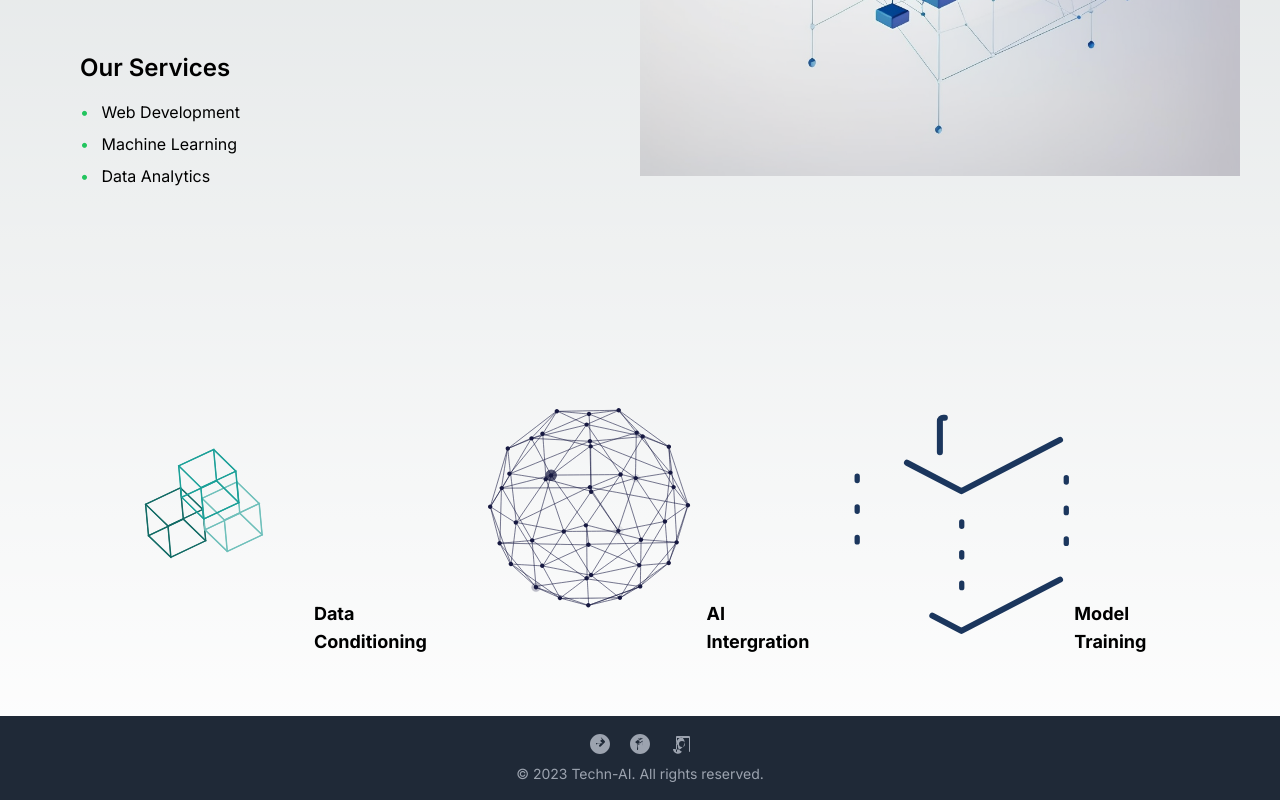
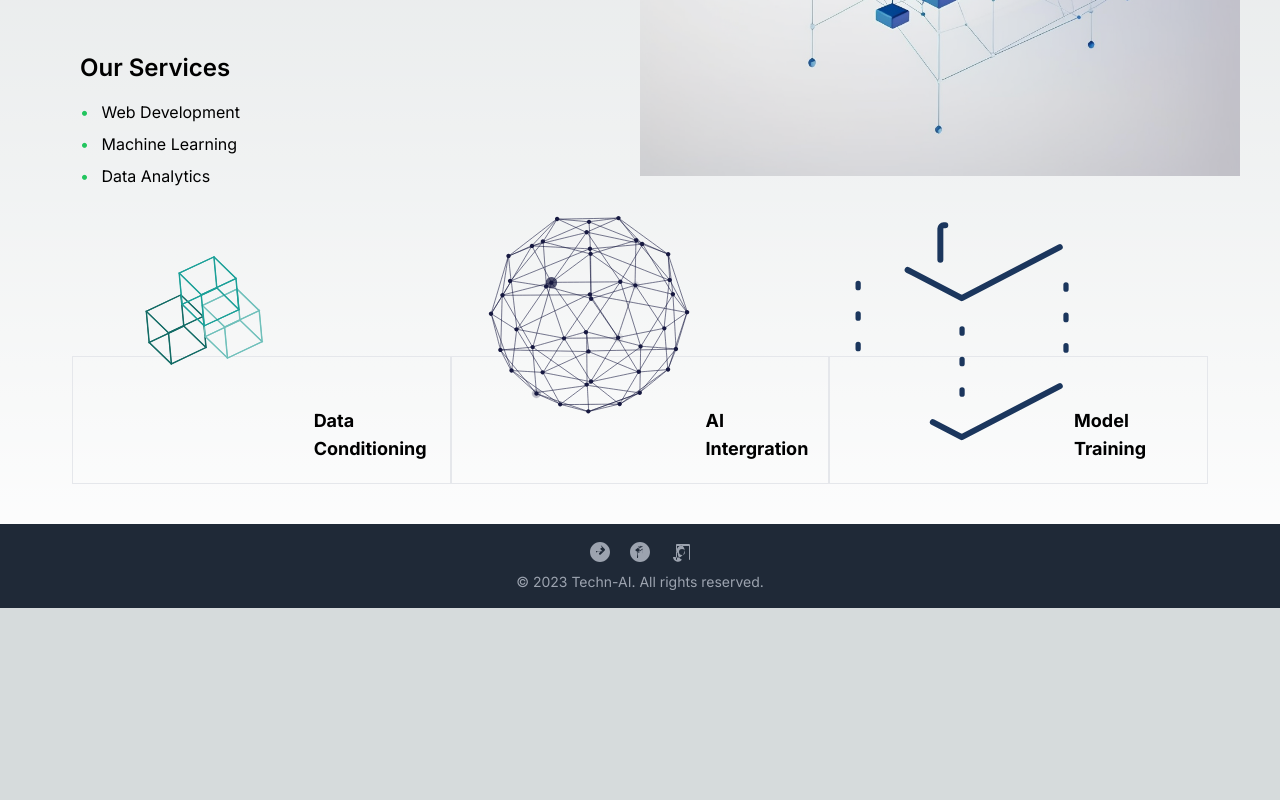
Before and after one commit to smmk123/modern-abstract-site, a Next.js app: page / in a window 1280 px wide. Shown: the part 628-1428 px from the top of the page. After the commit the page ends 1236 px from the top, so only its background shows below. Built offline with nearby package versions, Linux system fonts and the light colour scheme.

Commit message:
removed dark mode

```diff
--- a/app/components/hoverbox.tsx
+++ b/app/components/hoverbox.tsx
@@ -22,6 +22,7 @@ const HoverBox: React.FC<HoverBoxProps> = ({ bgColor, defaultText, hoverText })
   const handleMouseLeave = () => {
     setHovered(false);
   };
+
   const getAnimationData = () => {
     if (bgColor === 'red') {
       return animationData1;
@@ -46,27 +47,25 @@ const HoverBox: React.FC<HoverBoxProps> = ({ bgColor, defaultText, hoverText })
     }
   };
 
-  return (
+  return (<>
+
     <motion.div
-      className={`w-32 h-32 md:w-[40rem] md:h-[20rem] ${hovered && `bg-${bgColor}-500`} flex justify-center items-end p-5`}
+      className={`w-full h-32 ${hovered && `bg-${bgColor}-500`} flex md:justify-center items-end p-5 border`}
       onMouseEnter={handleMouseEnter}
       onMouseLeave={handleMouseLeave}
       whileHover={{ scale: 1.1, transition: { duration: 2 } }}
-    >
-              <Lottie
-        animationData={getAnimationData()}
-        style={style}
-      />
-      <motion.span className="display:block text-lg font-bold" transition={{ duration: 2 }}>{hovered ? hoverText : defaultText }</motion.span>
+    > <Lottie animationData={getAnimationData()} style={style}/>
+    <motion.span className="sm:text-sm md:text-lg font-bold" transition={{ duration: 2 }}>{hovered ? hoverText : defaultText }</motion.span>
     </motion.div>
+    </>
   );
 };
 
 const HoverBoxes: React.FC = () => {
   return (
-    <div className="flex justify-center items-center lg:flex-row md:flex-col sm:flex-col xs:flex-col md:m-10">
+    <div className="flex justify-center items-center lg:flex-row md:flex-col md:m-10">
       <HoverBox bgColor="red" defaultText="Data Conditioning" hoverText="Techn-AI specializes in data conditioning, providing advanced techniques and solutions to optimize and prepare data for effective analysis and AI applications." />
-      <HoverBox bgColor="green" defaultText="AI Intergration" hoverText="Techn-AIA specializes in seamless AI integration, empowering businesses to leverage cutting-edge artificial intelligence technologies to drive innovation, enhance operational efficiency, and unlock new opportunities for growth." />
+      <HoverBox bgColor="green" defaultText="AI Intergration" hoverText="Techn-AIA specializes in seamless AI integration, empowering businesses to leverage cutting-edge artificial intelligence technologies to drive innovation, and unlock new opportunities for growth." />
       <HoverBox bgColor="purple" defaultText="Model Training" hoverText="At Techn-AIA, we excel in cutting-edge model training, harnessing the power of advanced algorithms and AI techniques to optimize and refine models for superior performance and accuracy." />
     </div>
   );
--- a/tailwind.config.js
+++ b/tailwind.config.js
@@ -1,5 +1,6 @@
 /** @type {import('tailwindcss').Config} */
 module.exports = {
+  darkMode: 'class',
   content: [
     './pages/**/*.{js,ts,jsx,tsx,mdx}',
     './components/**/*.{js,ts,jsx,tsx,mdx}',
```
